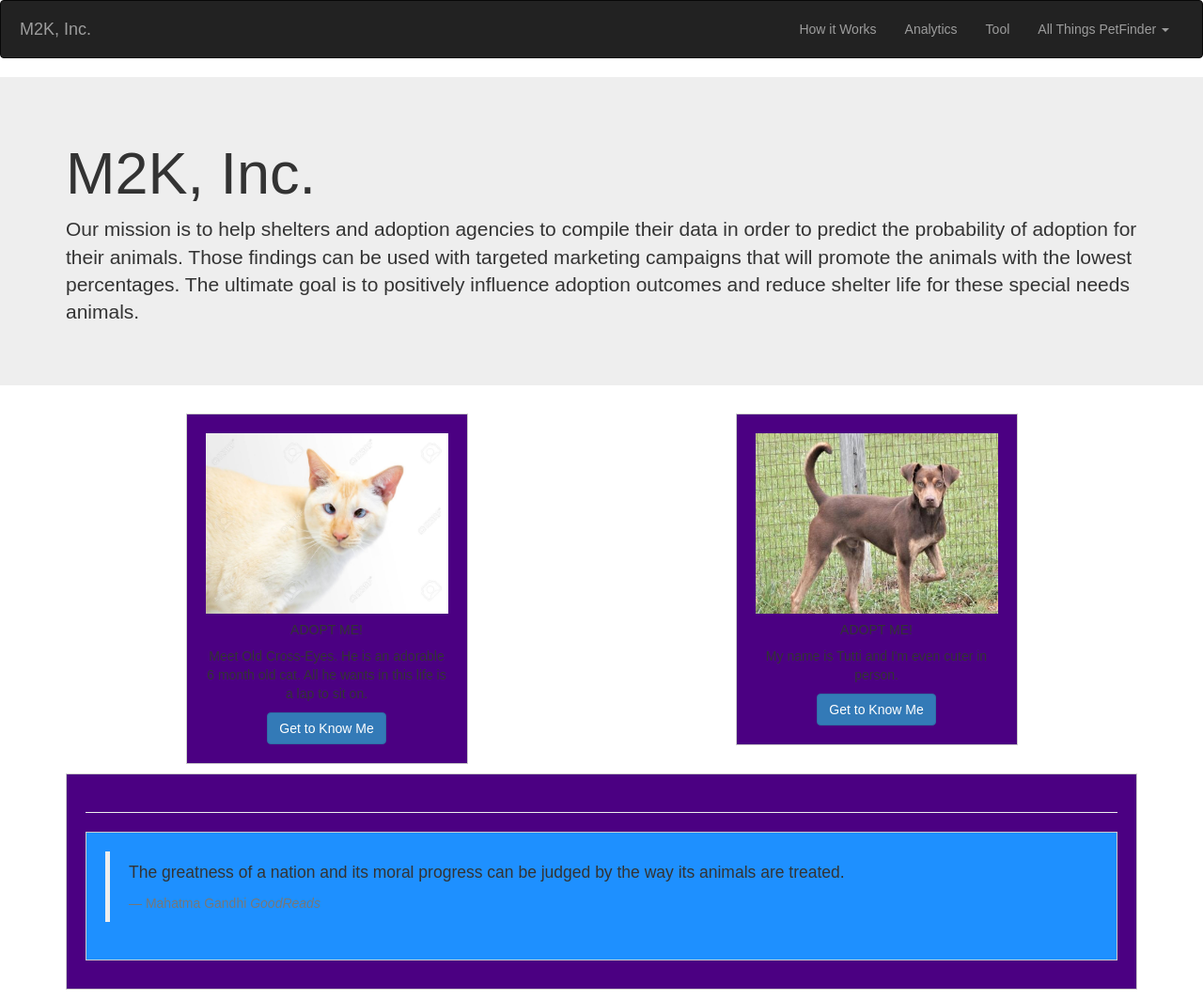
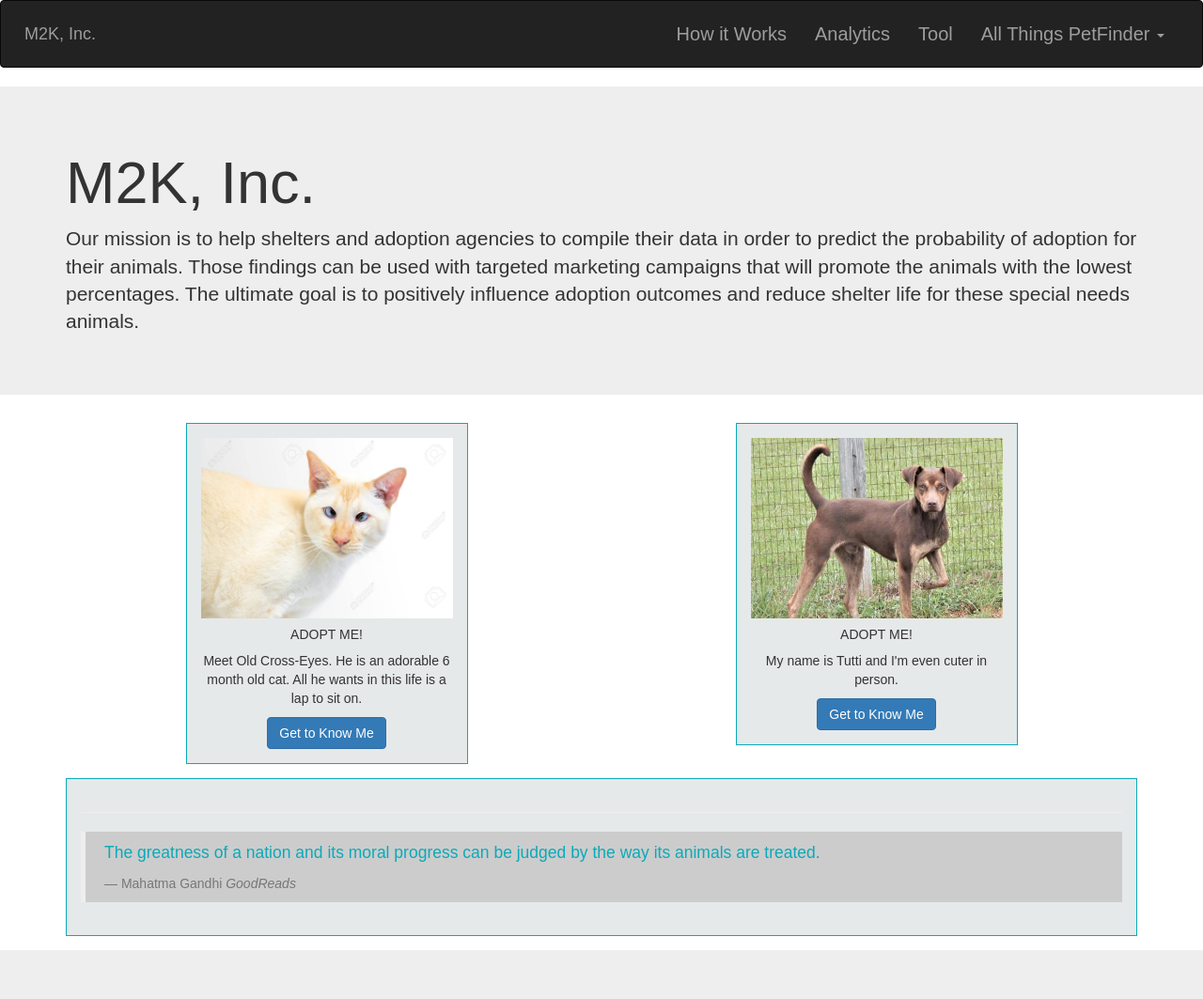
Before and after one commit to mpasricha1/Petfinder-Project, a Flask app: template PetfinderApp/app/templates/index.html in a window 1280 px wide. Shown: the whole page at 94% size. After the commit the page ends 1011 px from the top, so only its background shows below. Run offline with Flask 2, Linux system fonts and the light colour scheme; the template is opened without the code that fills it, so the values that code supplies are empty; parts of the project's set-up code (start-up, migrations or seed data) failed here and were passed over; some libraries are stand-ins or nearby versions.

Commit message:
updated CSS file

```diff
--- a/PetfinderApp/app/static/css/style.css
+++ b/PetfinderApp/app/static/css/style.css
@@ -39,10 +39,19 @@ body {
 }
 
 .navbar {
-  padding: 5px;
+  padding: 10px;
   margin: 0;
+  font-size: 20px;
 }
 
+.navbar-brand {
+  font-size: 25px;
+  color: #0aaab9;
+}
+
+#jumbo {
+  padding: 5px;
+}
 /* Card Image size */
 .card-img-top {
     width: 100%;
@@ -51,17 +60,28 @@ body {
 }
 
 .card {
+    border: .5px solid #0aaab9;
+    background-color: #E6E9E9;
+    padding: 15px;
+    margin-bottom: 15px;
+    margin-bottom: $card-deck-margin;
+}
+
+
+.hiw-card {
     border: 1px solid #ccc;
-    background-color: #4B0082;
-    padding: 20px;
+    background-color: #E6E9E9;
+    padding: 10px;
     margin-bottom: 10px;
 }
-
 .cardQuote {
-    border: 1px solid #ccc;
-    background-color: #1E90FF;
-    padding: 20px;
-    margin-bottom: 10px;
+    background-color: #ccc;
+    padding: 0px;
+    margin-bottom: 5px;
+    text-align: "center";
+    font-size: 40px;
+    color: #0aaab9;
+    font-style: "bold";
 }
 
 
```
